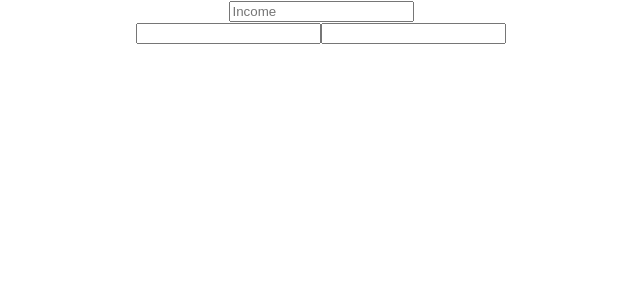
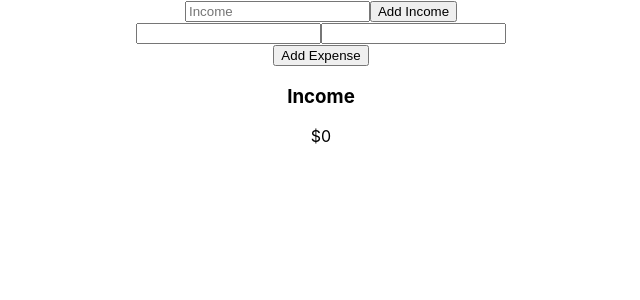
Before and after one commit to snazzyj/Budget-Buddy, a React (Create React App) app: page / in a window 1280 px wide. Shown: the top 300 px of the page, without its empty margins (319-959 px from the left). Built offline with nearby package versions, Linux system fonts and the light colour scheme.

Commit message:
added basic functionality. added state to App.js to control data flow

```diff
--- a/src/App.js
+++ b/src/App.js
@@ -1,12 +1,43 @@
 import React, {Component} from 'react';
 import Form from './form/form';
+import Income from './form/income_input';
+import Display from './display/display';
 import './App.css';
 
 class App extends Component {
+
+  constructor() {
+    super();
+    this.state = {bills: [], income: 0}
+  }
+
+  addBill = (bill) => {
+    this.setState({
+      bills: [...this.state.bills, bill]
+    })
+  }
+
+  addIncome = (e) => {
+    e.preventDefault();
+
+    this.setState({
+      income: e.target.elements.income.value
+    })
+
+    e.target.elements.income.value = ''
+  }
+
   render() {
+    console.log('current state: ', this.state)
     return (
       <div className="App">
-        <Form {...this.props}/>
+        <section>
+          <Income addIncome={this.addIncome} />
+          <Form {...this.props} addBill={this.addBill}/>
+        </section>
+        <section>
+          <Display bills={this.state.bills} income={this.state.income}/>
+        </section>
       </div>
     );
   }
--- /dev/null
+++ b/src/display/display.js
@@ -0,0 +1,29 @@
+import React, {Component, Fragment} from 'react';
+
+class Display extends Component {
+    render() {
+        return (
+            <Fragment>
+            <div>
+                <h3>Income</h3>
+                <span>${this.props.income}</span>
+            </div>
+            <div>
+                {this.props.bills && this.props.bills.map((bill) => {
+                    return <p>
+                        <span>
+                        {bill.name}
+                        </span>
+                        {': '}
+                        <span>
+                        ${' '}{bill.value}
+                        </span>
+                        </p>
+                })}
+            </div>
+            </Fragment>
+        )
+    }
+}
+
+export default Display
--- /dev/null
+++ b/src/form/expenses.js
@@ -0,0 +1,14 @@
+import React from 'react';
+
+function Expenses(props) {
+    return <div>
+        <label htmlFor="montly_bill_name">
+            <input type="text" name="montly_bill_name"/>
+        </label>
+        <label htmlFor="montly_bill_number">
+            <input type="number" min={1} name="montly_bill_number"/>
+        </label>
+    </div>
+}
+
+export default Expenses
--- a/src/form/form.js
+++ b/src/form/form.js
@@ -1,14 +1,29 @@
 import React, {Component} from 'react';
-import Income from './income_input';
-import Monthly from './monthly_bills';
+import Expenses from './expenses';
 
 class Form extends Component {
+
+    handleSubmit = (e) => {
+        e.preventDefault();
+        console.log('Bill name: ', e.target.elements.montly_bill_name.value)
+        console.log('Bill value: ', e.target.elements.montly_bill_number.value)
+        let bill = {
+            name: e.target.elements.montly_bill_name.value,
+            value: e.target.elements.montly_bill_number.value
+        }
+
+        this.props.addBill(bill)
+        e.target.elements.montly_bill_name.value = ''
+        e.target.elements.montly_bill_number.value = ''
+
+    }
+
     render() {
         console.log(this.props)
         return (
-            <form>
-                <Income />
-                <Monthly />
+            <form onSubmit={this.handleSubmit}>
+                <Expenses />
+                <button >Add Expense</button>
             </form>
         )
     }
--- a/src/form/income_input.js
+++ b/src/form/income_input.js
@@ -1,10 +1,14 @@
 import React from 'react';
 
 function Income(props) {
+    console.log(props)
     return <div>
-        <label for="income">
-            <input type="text" placeholder="Income" />
+        <form onSubmit={props.addIncome}>
+        <label htmlFor="income">
+            <input type="text" name="income" placeholder="Income" />
         </label>
+        <button>Add Income</button>
+        </form>
     </div>
 }
 
--- a/src/form/monthly_bills.js
+++ /dev/null
@@ -1,14 +0,0 @@
-import React from 'react';
-
-function Monthly(props) {
-    return <div>
-        <label for="montly_bill_name">
-            <input type="text" name="montly_bill_name"/>
-        </label>
-        <label for="montly_bill_number">
-            <input type="number" name="montly_bill_number"/>
-        </label>
-    </div>
-}
-
-export default Monthly
```
Also changed, not shown: src/calculate/calculate.js (deleted).
